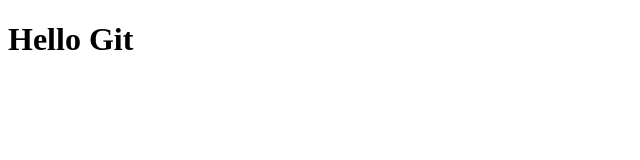
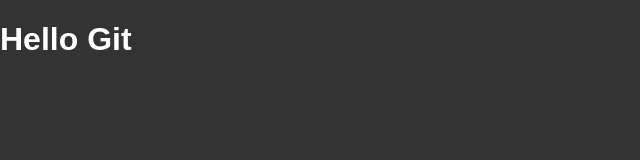
Before and after one commit to Fattylee/dummy, a plain HTML site: page index.html in a window 1280 px wide. Shown: the whole page, without its empty margins (0-640 px from the left). Drawn offline with Linux system fonts and the light colour scheme.

Commit message:
I added a new external stylesheet

```diff
--- a/index.html
+++ b/index.html
@@ -2,6 +2,7 @@
 <html>
 <head>
 <title>Hello Git</title>
+<link rel ="stylesheet" href ="style.css"/>
 </head>
 <body>
 <h1>Hello Git</h1>
--- /dev/null
+++ b/style.css
@@ -0,0 +1,7 @@
+body{
+padding :0px ;
+margin :0px ;
+background : #333;
+color :white ;
+font-family : Arial, Helvetica, sans-serif ;
+}
```
